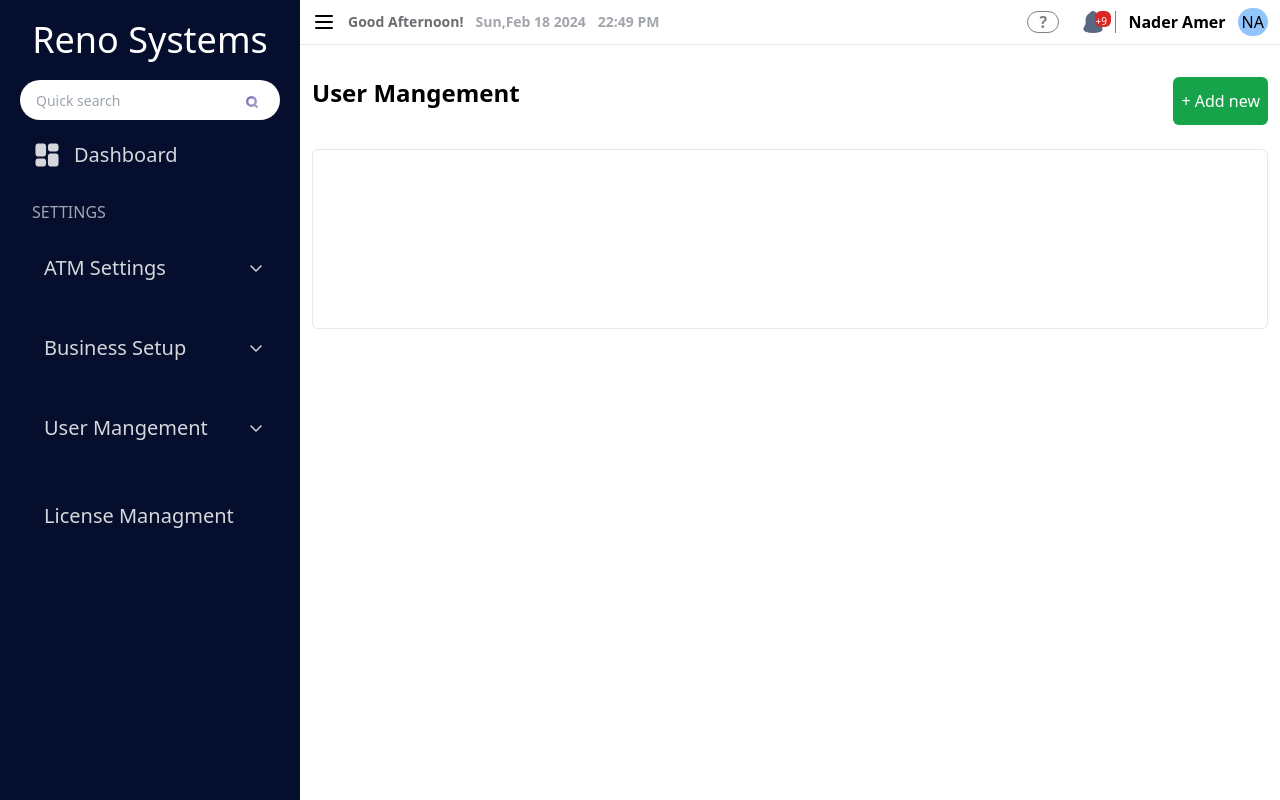
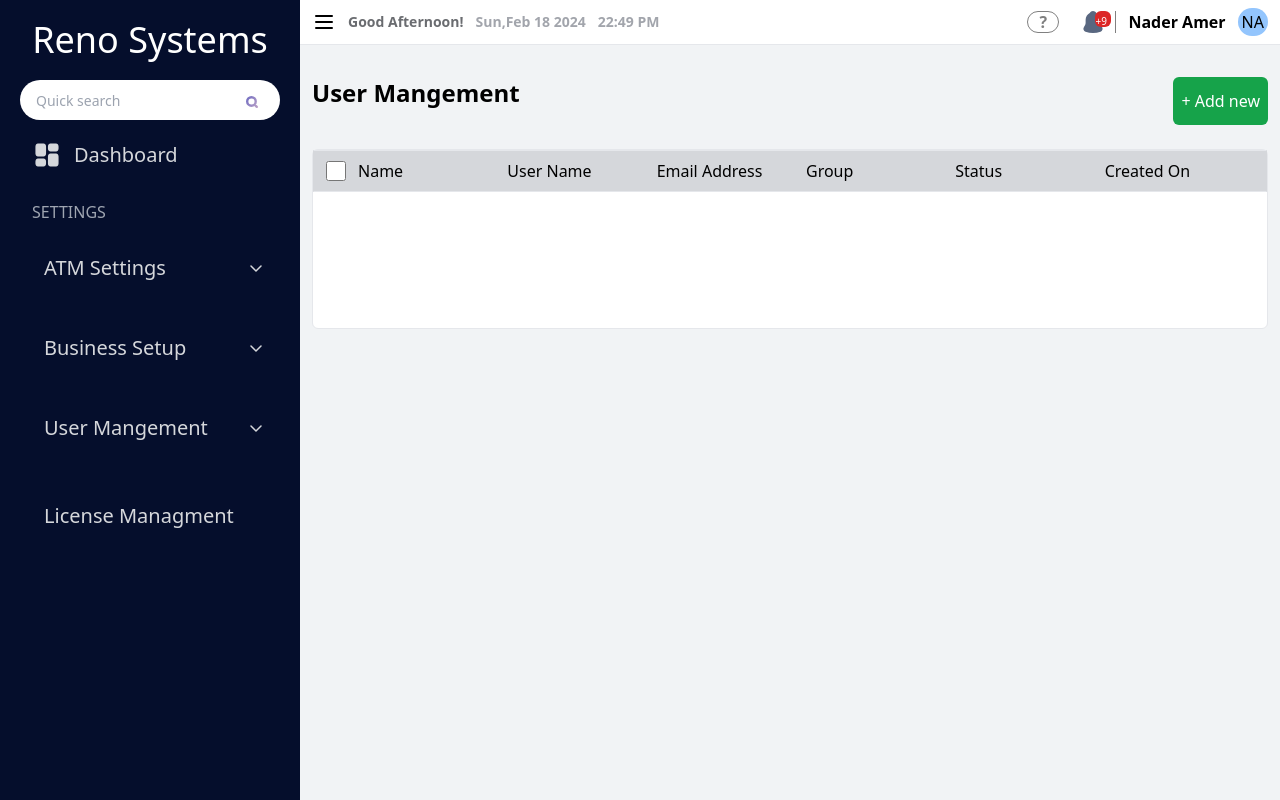
Before and after one commit to Thebrownboy/RenoSystemsDashboard, a React (Vite) app in the folder renosystemsdashboard/: page /home in a window 1280 px wide. Shown: the top 800 px of the page. Built offline with nearby package versions, Linux system fonts and the light colour scheme.

Commit message:
finalizing the header of the main table

```diff
--- a/renosystemsdashboard/constants/index.js
+++ b/renosystemsdashboard/constants/index.js
@@ -30,3 +30,12 @@ export const months = [
   "November",
   "December",
 ];
+
+export const tableSections = [
+  "Name",
+  "User Name",
+  "Email Address",
+  "Group",
+  "Status",
+  "Created On",
+];
--- a/renosystemsdashboard/src/components/MainCard/MainCard.jsx
+++ b/renosystemsdashboard/src/components/MainCard/MainCard.jsx
@@ -1,9 +1,12 @@
 import React from "react";
+import TableSection from "../TableSection/TableSection";
 
 function MainCard() {
   return (
     <div className=" p-3 h-[180px]">
-      <div className="  border border-1 rounded-md bg-white h-[180px]"></div>
+      <div className="  border border-1 rounded-md bg-white h-[180px]">
+        <TableSection />
+      </div>
     </div>
   );
 }
--- a/renosystemsdashboard/src/components/MainSection/MainSection.jsx
+++ b/renosystemsdashboard/src/components/MainSection/MainSection.jsx
@@ -5,7 +5,7 @@ import MainCard from "../MainCard/MainCard";
 
 function MainSection({ updateSideBarDisplay, sideBarDisplay }) {
   return (
-    <div className=" flex-1 ">
+    <div className=" flex-1  bg-[#f1f3f5]">
       <Header
         firstName={"Nader"}
         lastName={"Amer"}
--- /dev/null
+++ b/renosystemsdashboard/src/components/TableHeader/TableHeader.jsx
@@ -0,0 +1,19 @@
+import React from "react";
+import { tableSections } from "../../../constants";
+function TableHeader() {
+  return (
+    <div className="px-3 py-2 flex items-center">
+      <div className="mr-3 w-5 h-5">
+        <input type="checkbox" className=" w-full h-full" />
+      </div>
+
+      {tableSections.map((item, index) => (
+        <div className="flex-1" key={index}>
+          {item}
+        </div>
+      ))}
+    </div>
+  );
+}
+
+export default TableHeader;
--- /dev/null
+++ b/renosystemsdashboard/src/components/TableSection/TableSection.jsx
@@ -0,0 +1,12 @@
+import React from "react";
+import TableHeader from "../TableHeader/TableHeader";
+
+function TableSection() {
+  return (
+    <div className="border-1 bg-[#d5d7db] border border-l-[transparent] border-r-[transparent] ">
+      <TableHeader />
+    </div>
+  );
+}
+
+export default TableSection;
```
